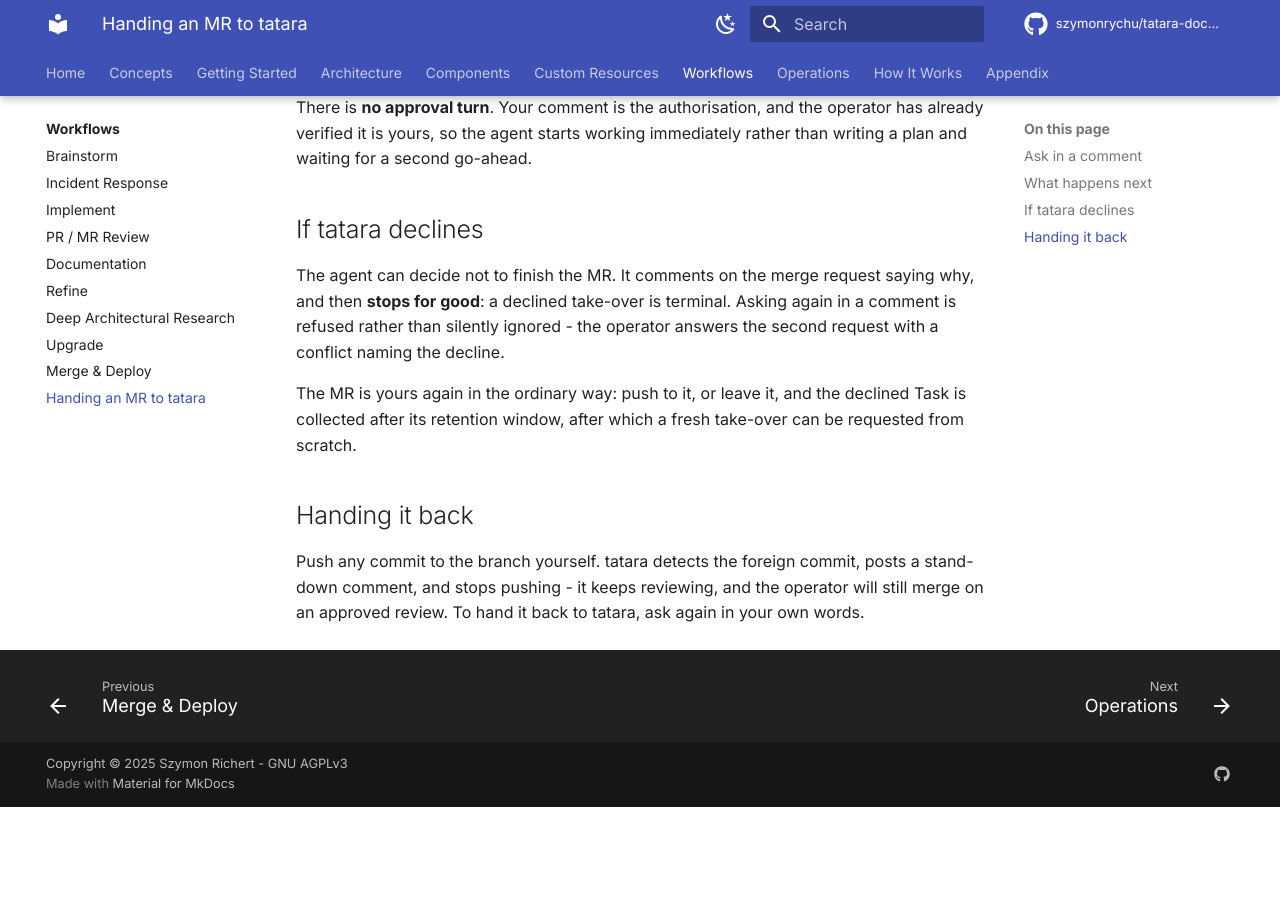
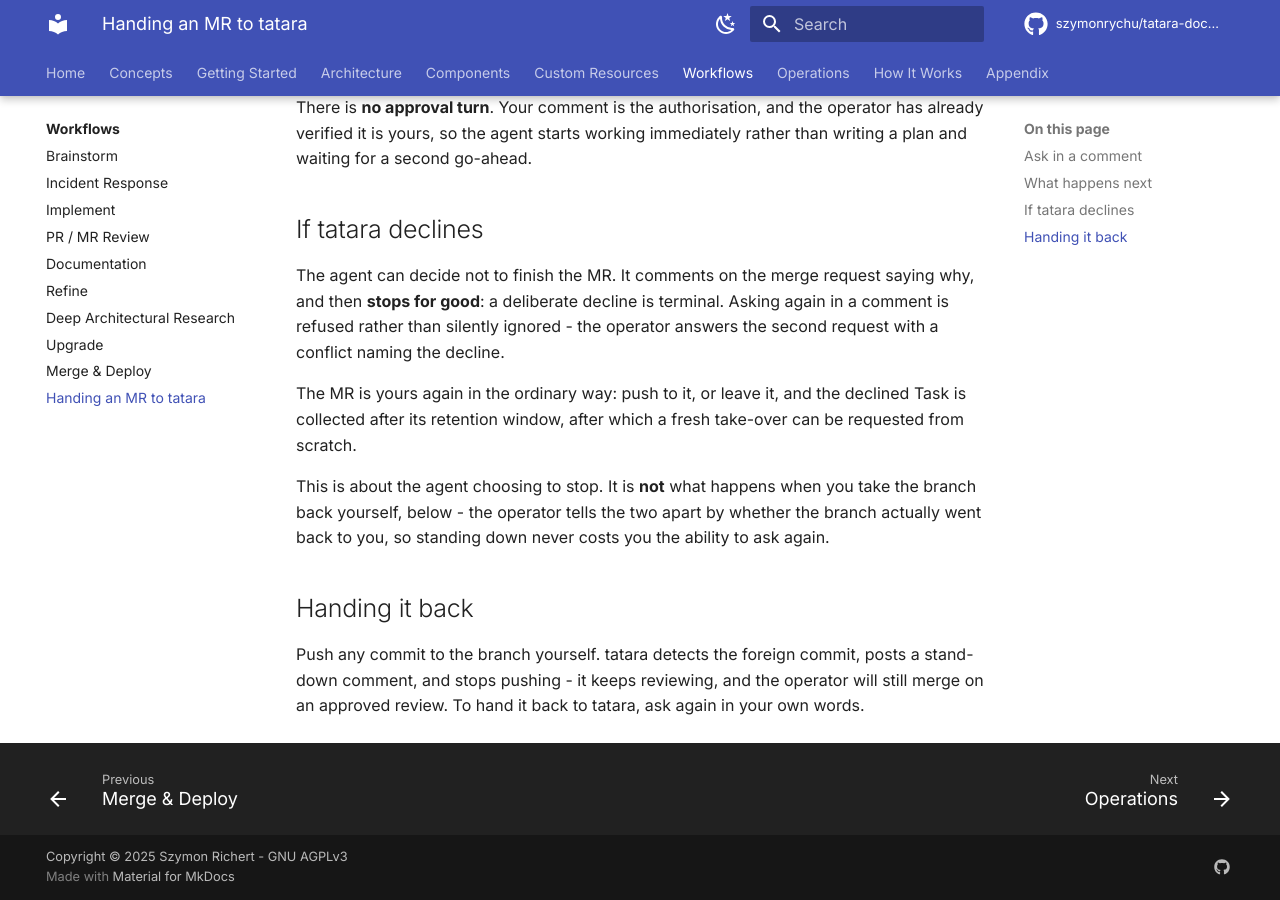
Before and after one commit to szymonrychu/tatara-documentation, an MkDocs documentation site: the page built from docs/workflows/mr-takeover.md, in a window 1280 px wide and 900 px high, scrolled down 937 px. Built offline with MkDocs 1.6.1 and Material for MkDocs 9.7.7, drawn with Linux system fonts in a browser that asks for light colours; comment, search, counter and statistics services are not loaded; the version menu is left out; before the commit the page ends 1744 px from its top, so only the background shows below that.

Commit message:
docs(takeover): a stand-down is not the terminal decline
Round-2 review of operator#607: the required takeover skill declines on an
ordinary stand-down, so "a declined take-over is terminal" as published would
have covered the case the page immediately below promises is recoverable. The
operator now tells the two apart by whether the branch went back to the human;
say so, and qualify the decline section as DELIBERATE.

```diff
--- a/docs/workflows/mr-takeover.md
+++ b/docs/workflows/mr-takeover.md
@@ -43,7 +43,7 @@
 ## If tatara declines
 
 The agent can decide not to finish the MR. It comments on the merge request
-saying why, and then **stops for good**: a declined take-over is terminal.
+saying why, and then **stops for good**: a deliberate decline is terminal.
 Asking again in a comment is refused rather than silently ignored - the operator
 answers the second request with a conflict naming the decline.
 
@@ -51,6 +51,11 @@
 declined Task is collected after its retention window, after which a fresh
 take-over can be requested from scratch.
 
+This is about the agent choosing to stop. It is **not** what happens when you
+take the branch back yourself, below - the operator tells the two apart by
+whether the branch actually went back to you, so standing down never costs you
+the ability to ask again.
+
 ## Handing it back
 
 Push any commit to the branch yourself. tatara detects the foreign commit,
```
